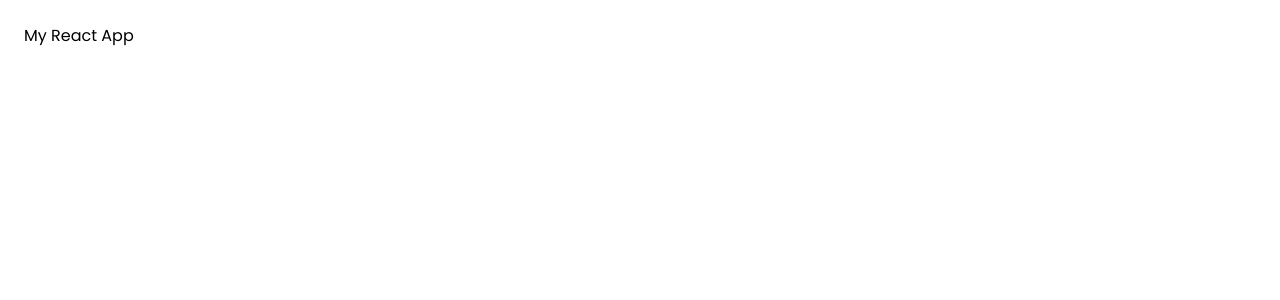
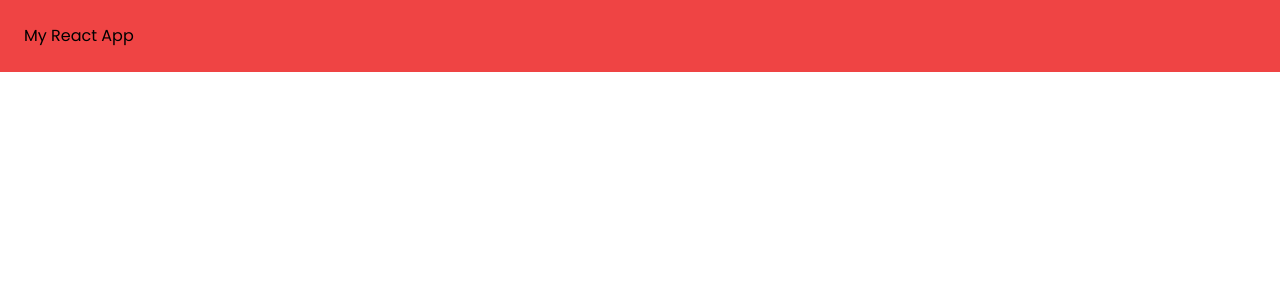
Before and after one commit to isac1708/FSC-TASK-MANAGER-REACT, a React (Vite) app: page / in a window 1280 px wide. Shown: the top 300 px of the page. Built offline with nearby package versions, Linux system fonts and the light colour scheme.

Commit message:
chore: add tailwind prettier plugin

```diff
--- a/package.json
+++ b/package.json
@@ -18,6 +18,7 @@
     "autoprefixer": "^10.4.19",
     "postcss": "^8.4.38",
     "prettier": "^3.5.3",
+    "prettier-plugin-tailwindcss": "^0.6.5",
     "tailwindcss": "^3.4.4",
     "vite": "^6.2.0"
   }
--- a/src/App.jsx
+++ b/src/App.jsx
@@ -4,7 +4,7 @@
 function App() {
   return (
     <div>
-      <h1 className = "p-6">My React App</h1>
+      <h1 className = "mt-02 bg-red-500 p-6">My React App</h1>
 
     </div>
   );
```
Also changed, not shown: 2 other files (tests, documents, lock files or other folders).
